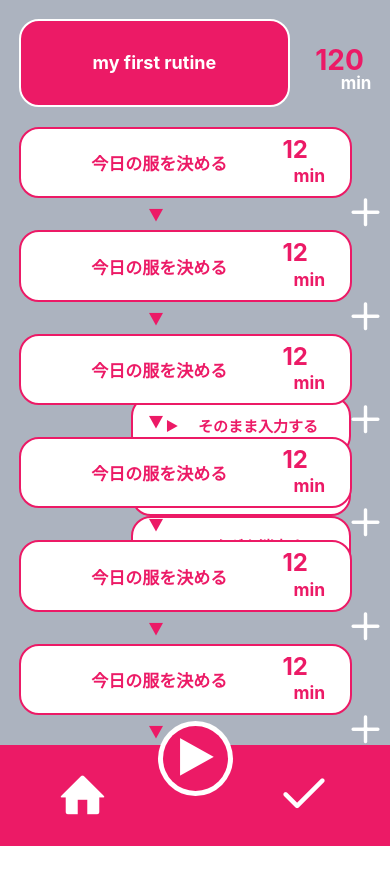
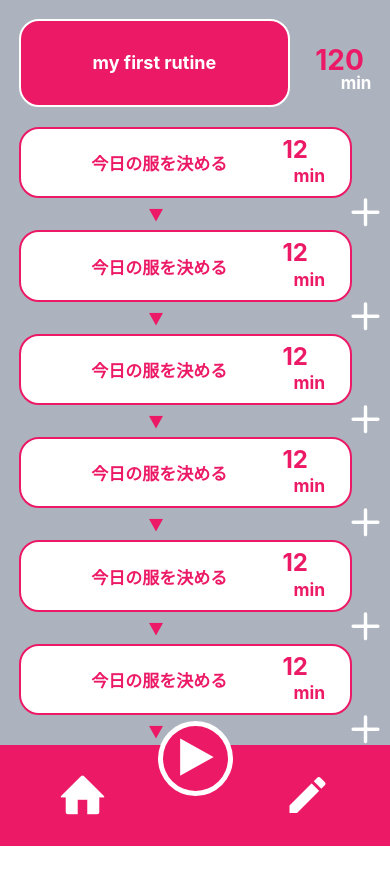
Before and after one commit to daikinetic/Mone, a React Native app: screen / in a window 390 px wide. Shown: the top 884 px of the page. Built offline with nearby package versions, Linux system fonts and the light colour scheme.

Commit message:
Add ScrollView Component

```diff
--- a/App.jsx
+++ b/App.jsx
@@ -10,7 +10,7 @@ import TaskMainScreen from "./src/screens/TaskMainScreen";
 export default function App () {
     return (
         <View style={styles.container}>
-            <TagOptionScreen />
+            <TagMainScreen />
         </View>
     );
 }
--- a/src/screens/TagEditScreen.jsx
+++ b/src/screens/TagEditScreen.jsx
@@ -1,5 +1,5 @@
 import React from "react";
-import { View, StyleSheet, Text } from "react-native";
+import { View, StyleSheet, Text, ScrollView } from "react-native";
 
 import DefaultTag from "../components/DefaultTag";
 import TagHeader from "../components/TagHeader";
--- a/src/screens/TagMainScreen.jsx
+++ b/src/screens/TagMainScreen.jsx
@@ -1,5 +1,5 @@
 import React from "react";
-import { View, StyleSheet, Text } from "react-native";
+import { View, StyleSheet, Text, ScrollView } from "react-native";
 
 import DefaultTag from "../components/DefaultTag";
 import TagHeader from "../components/TagHeader";
--- a/src/screens/TagOptionScreen.jsx
+++ b/src/screens/TagOptionScreen.jsx
@@ -1,5 +1,5 @@
 import React from "react";
-import { View, StyleSheet, Text } from "react-native";
+import { View, StyleSheet, Text, ScrollView } from "react-native";
 
 import DefaultTag from "../components/DefaultTag";
 import TagHeader from "../components/TagHeader";
@@ -142,7 +142,7 @@ const styles = StyleSheet.create({
     optionsContainer: {
         position: "absolute",
         right: 0,
-        top: "33%",
+        top: "33.5%",
         flexDirection: "column",
         elevation:3,
         width:"68%",
--- a/src/screens/TagPastScreen.jsx
+++ b/src/screens/TagPastScreen.jsx
@@ -1,5 +1,5 @@
 import React from "react";
-import { View, StyleSheet, Text } from "react-native";
+import { View, StyleSheet, Text, ScrollView } from "react-native";
 
 import DefaultTag from "../components/DefaultTag";
 import TagHeader from "../components/TagHeader";
```
